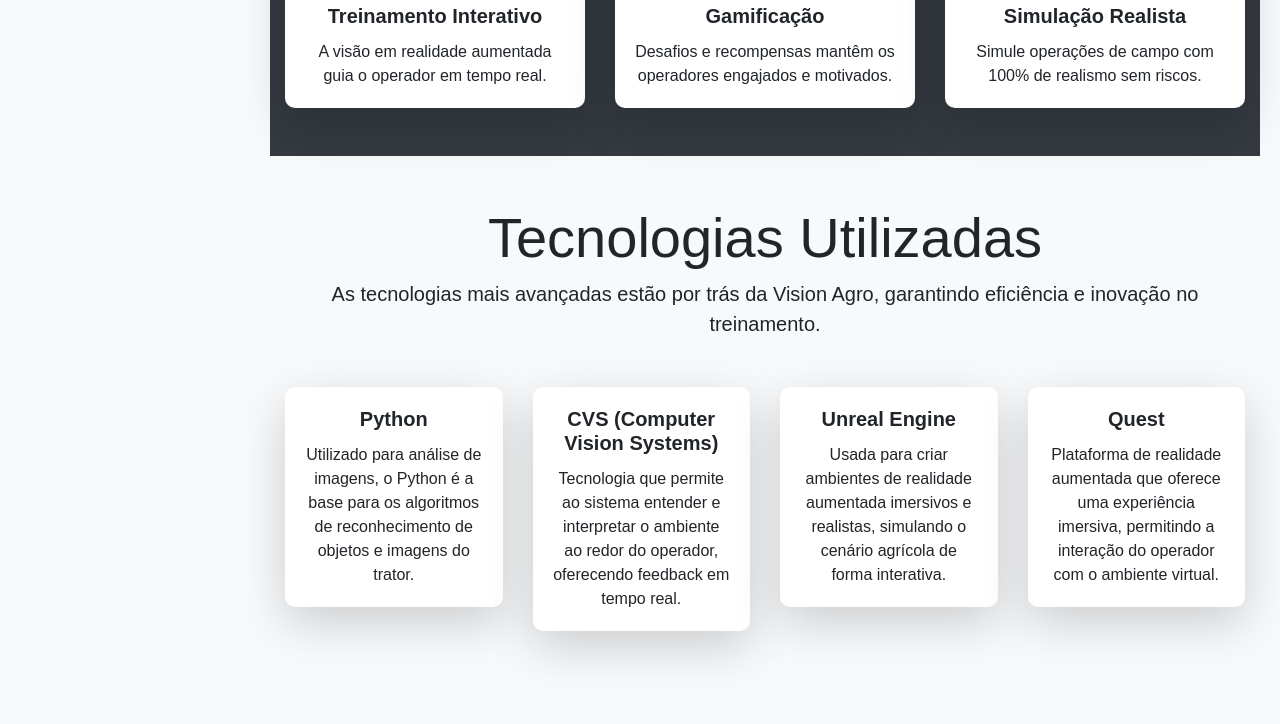
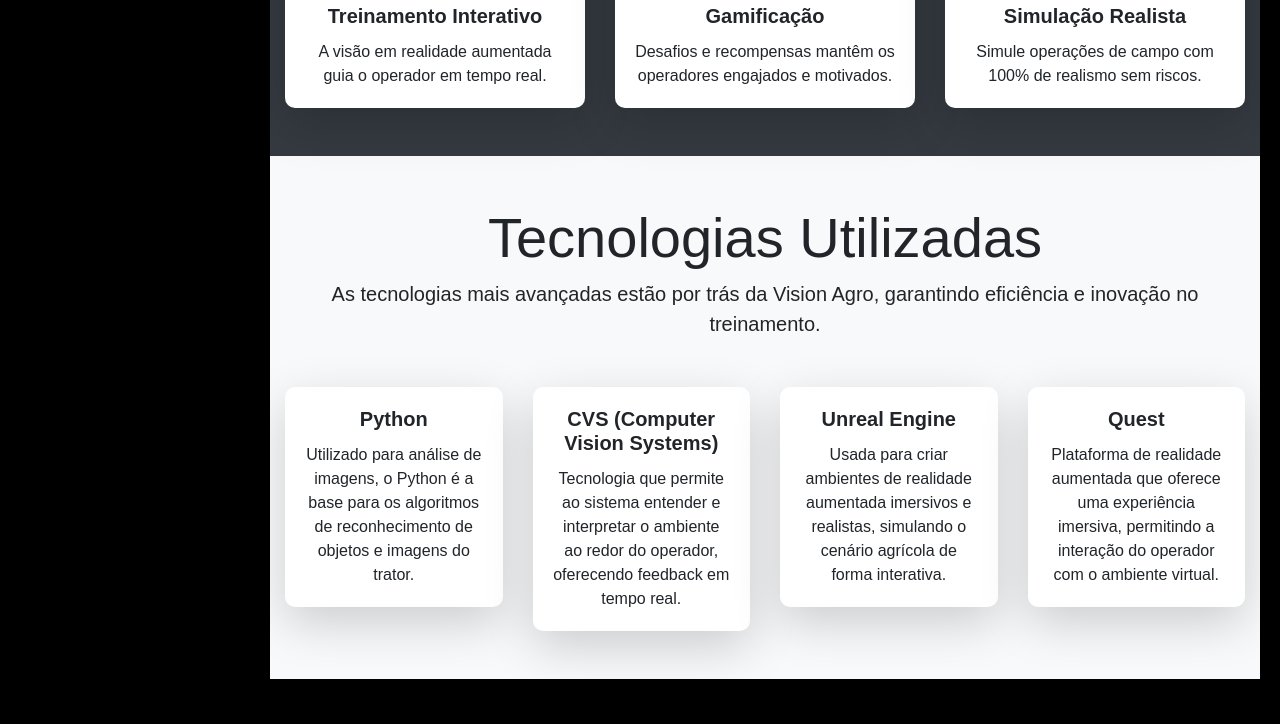
Before and after one commit to andre436/VISION-AGRO, a plain HTML site: page index.html in a window 1280 px wide. Shown: the part 856-1580 px from the top of the page. Drawn offline with nearby package versions, Linux system fonts and the light colour scheme.

Commit message:
Update style.css

```diff
--- a/css/style.css
+++ b/css/style.css
@@ -96,7 +96,7 @@ body {
     font-family: 'Arial', sans-serif;
     margin: 0;
     padding: 0;
-    background-color: #f8f9fa;
+    background-color: #000000;
 }
 
 /* Navbar */
```
